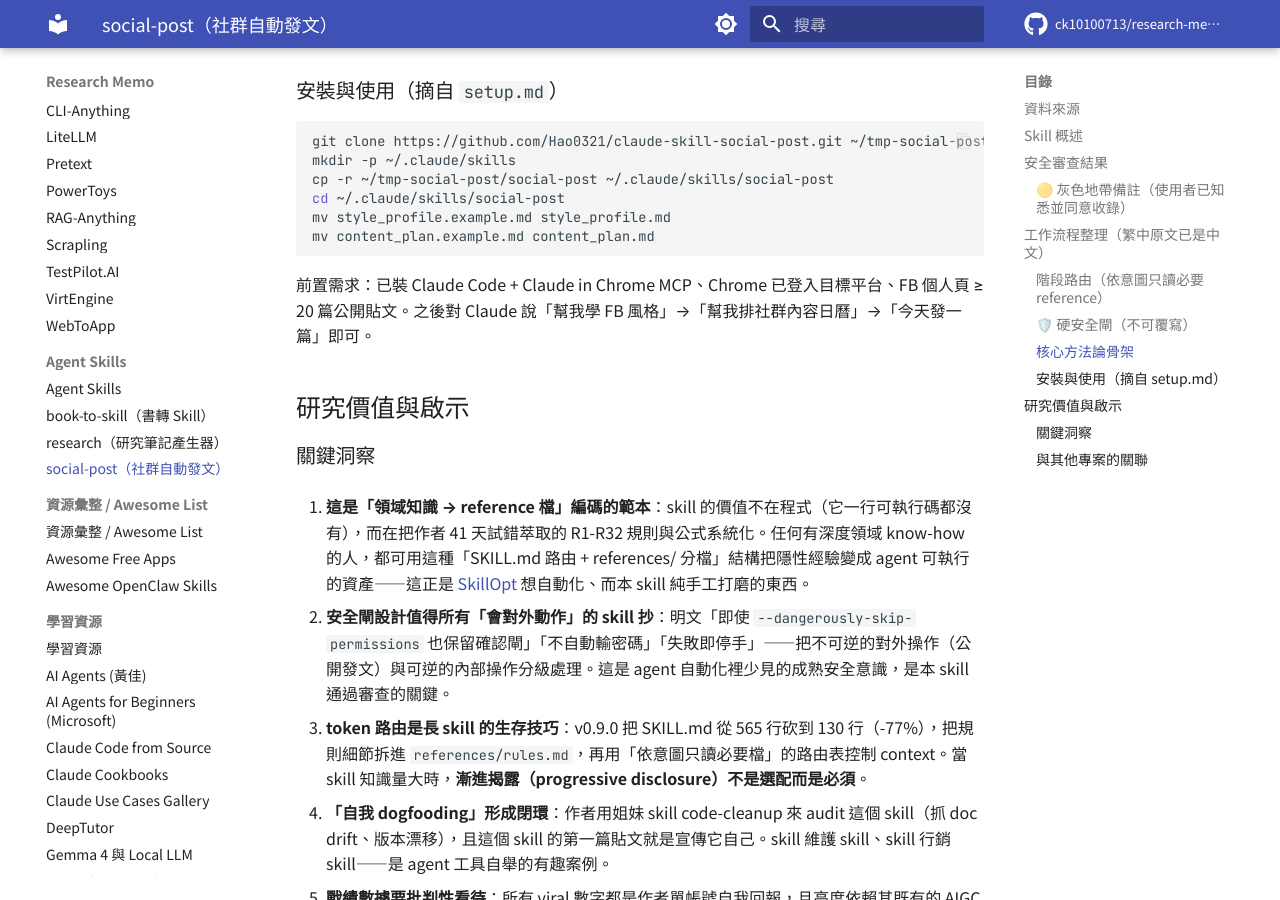
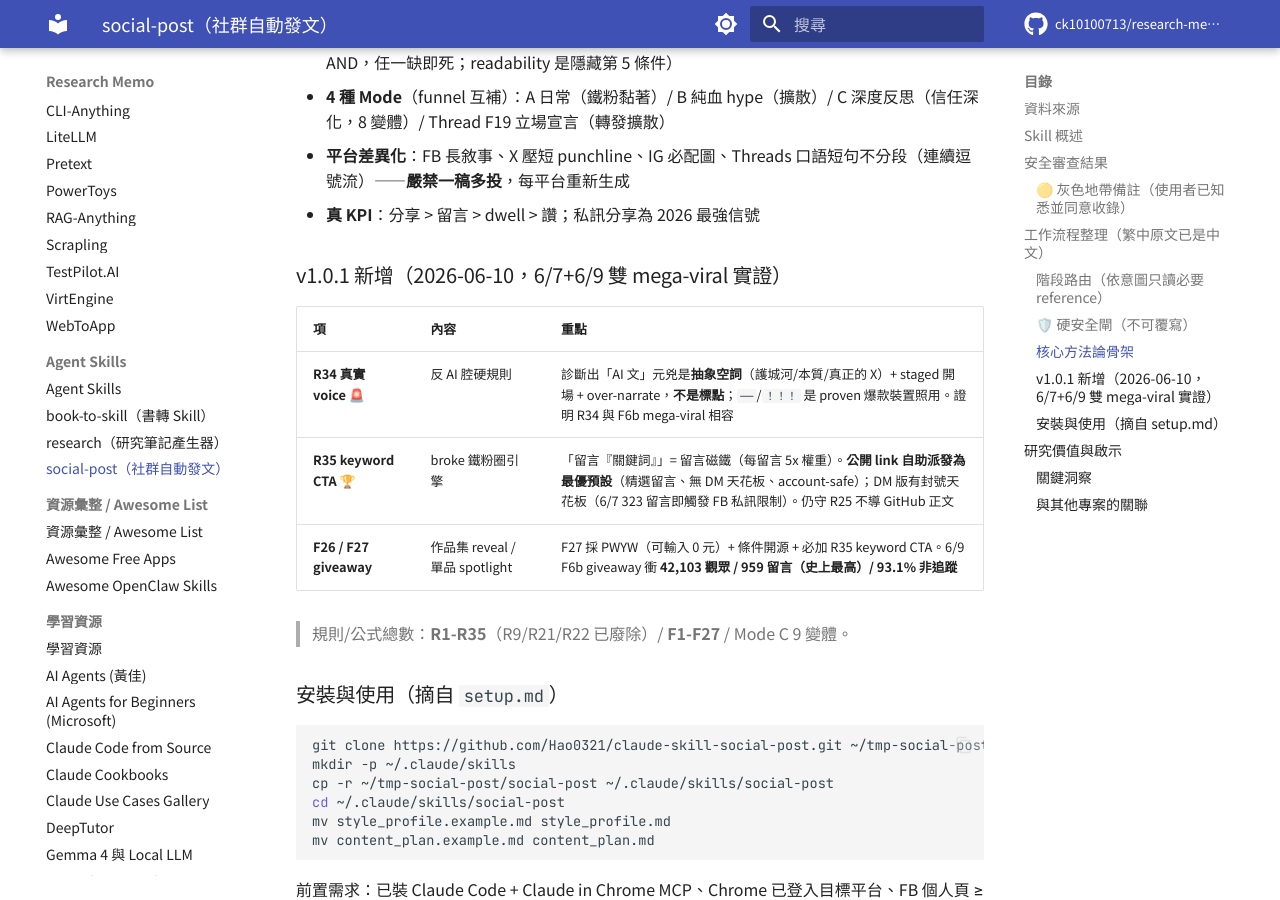
Before and after one commit to ck10100713/research-memo, an MkDocs documentation site: the page built from docs/skill-social-post.md, in a window 1280 px wide and 900 px high, scrolled down 3017 px. Built offline with MkDocs 1.6.1 and Material for MkDocs 9.7.7, drawn with Linux system fonts in a browser that asks for light colours; comment, search, counter and statistics services are not loaded; some of the changed text lies outside the part shown.

Commit message:
更新 agent skill: social-post v1.0.1（R34/R35 + F26/F27 giveaway，含資安複查）
Co-Authored-By: Claude Opus 4.8 (1M context) <noreply@anthropic.com>

```diff
--- a/docs/skill-social-post.md
+++ b/docs/skill-social-post.md
@@ -1,9 +1,9 @@
 ---
-date: "2026-06-09"
+date: "2026-06-11"
 category: "Agent Skills"
 skill_type: "automation"
 card_icon: "material-bullhorn-outline"
-oneliner: "駱君昊（Hao）的 Claude Code skill：學使用者 FB 語氣 → 排 14 天內容日曆 → 透過 Claude in Chrome MCP 自動發到 FB/IG/Threads/X；內建「發佈前必打『確認』」硬安全閘，首發即 72K 觸及的實證 viral 框架（R1-R32 規則 + 4 種 Mode）"
+oneliner: "駱君昊（Hao）的 Claude Code skill：學使用者 FB 語氣 → 排 14 天內容日曆 → 透過 Claude in Chrome MCP 自動發到 FB/IG/Threads/X；內建「發佈前必打『確認』」硬安全閘，首發即 72K 觸及的實證 viral 框架（v1.0.1：R1-R35 規則 + F1-F27 公式 + 4 種 Mode）"
 tags:
   - skills
   - automation
@@ -22,7 +22,7 @@ tags:
 | 作者 FB | <https://www.facebook.com/lo.jain.hao> |
 | 姐妹 skill | [claude-skill-code-cleanup](https://github.com/Hao0321/claude-skill-code-cleanup)（用來維護本 skill 自己） |
 | License | MIT |
-| 版本 | v1.0.0（2026-05-31，41 天 / 25 case / 32 規則 / 14 release） |
+| 版本 | **v1.0.1（2026-06-10）**：R1-R35 規則 / F1-F27 公式 / Mode C 9 變體 / Cases 27-31（初稿收錄時為 v1.0.0） |
 
 ## Skill 概述
 
@@ -34,7 +34,9 @@ tags:
 
 ## 安全審查結果
 
-- **審查日期**：2026-06-09
+> **v1.0.1 複查（2026-06-11）**：新增的 R34（反 AI 腔寫作風格）、R35（keyword CTA）、F26/F27（giveaway 系列公式）改動僅在 `SKILL.md` / `rules.md` / `formulas.md` / `case_studies.md`，**全為發文內容策略文字，無新增可執行碼、無資料外洩、無新權限需求**。R35 的 DM 版 CTA 會觸發 FB 私訊限制（封號前兆）——但 skill 本身已點明此風險並把預設改為「公開 link 自助派發」以保帳號安全，且維持 R25（正文絕不附外部連結）。**安全姿態與初審一致，🟡 結論不變。**
+
+- **審查日期**：2026-06-09（v1.0.0 初審）/ 2026-06-11（v1.0.1 複查）
 - **檢查範圍**：全 repo 所有檔案——`SKILL.md`、`references/*.md`（含 facebook/instagram/threads/x/generate_and_publish/learn_style/rules/formulas/evaluation/case_studies/phase0_plan）、`docs/setup.md`、example 檔、README、CHANGELOG、LICENSE。**無 scripts/ 或 hooks/**，全為 markdown 文字。
 - **結果**：🟡 **通過（含灰色地帶備註）**
 - **無 🔴 項目**：未發現資料外洩（明列「外傳 `style_profile.md` / 使用者資料」於禁止清單）、無隱蔽執行 / base64 混淆 payload、無破壞性操作（`setup.md` 安裝僅 `git clone` 自家 repo + `cp`/`mv`，無 `curl|bash`）、無惡意 prompt injection。**反而內建強安全閘**：發佈前必須在對話取得明確「確認」字眼，且明文聲明即使用 `--dangerously-skip-permissions` 啟動也不 bypass。
@@ -78,6 +80,16 @@ tags:
 - **4 種 Mode**（funnel 互補）：A 日常（鐵粉黏著）/ B 純血 hype（擴散）/ C 深度反思（信任深化，8 變體）/ Thread F19 立場宣言（轉發擴散）
 - **平台差異化**：FB 長敘事、X 壓短 punchline、IG 必配圖、Threads 口語短句不分段（連續逗號流）——**嚴禁一稿多投**，每平台重新生成
 - **真 KPI**：分享 > 留言 > dwell > 讚；私訊分享為 2026 最強信號
+
+### v1.0.1 新增（2026-06-10，6/7+6/9 雙 mega-viral 實證）
+
+| 項 | 內容 | 重點 |
+|----|------|------|
+| **R34 真實 voice** 🚨 | 反 AI 腔硬規則 | 診斷出「AI 文」元兇是**抽象空詞**（護城河/本質/真正的 X）+ staged 開場 + over-narrate，**不是標點**；`──`/`！！！` 是 proven 爆款裝置照用。證明 R34 與 F6b mega-viral 相容 |
+| **R35 keyword CTA** 🏆 | broke 鐵粉圈引擎 | 「留言『關鍵詞』」= 留言磁鐵（每留言 5x 權重）。**公開 link 自助派發為最優預設**（精選留言、無 DM 天花板、account-safe）；DM 版有封號天花板（6/7 323 留言即觸發 FB 私訊限制）。仍守 R25 不導 GitHub 正文 |
+| **F26 / F27 giveaway** | 作品集 reveal / 單品 spotlight | F27 採 PWYW（可輸入 0 元）+ 條件開源 + 必加 R35 keyword CTA。6/9 F6b giveaway 衝 **42,103 觀眾 / 959 留言（史上最高）/ 93.1% 非追蹤** |
+
+> 規則/公式總數：**R1-R35**（R9/R21/R22 已廢除）/ **F1-F27** / Mode C 9 變體。
 
 ### 安裝與使用（摘自 `setup.md`）
 
```
Also changed, not shown: docs/index.md (+1 -1 lines), docs/news.md (+3 -3 lines), docs/topics/agent-skills.md (+1 -1 lines).
